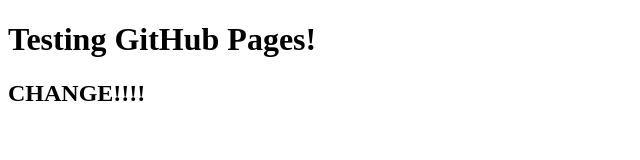
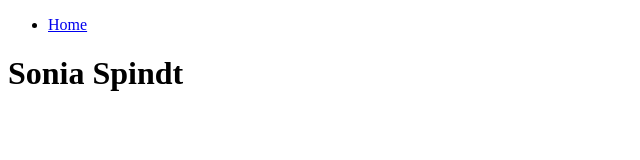
Before and after one commit to Spindt/Spindt.github.io, a plain HTML site: page index.html in a window 1280 px wide. Shown: the whole page, without its empty margins (0-640 px from the left). Drawn offline with Linux system fonts and the light colour scheme.

Commit message:
New change

```diff
--- a/index.html
+++ b/index.html
@@ -4,7 +4,9 @@
 
     </head>
     <body>
-        <h1>Testing GitHub Pages!</h1>
-        <h2>CHANGE!!!!</h2>
+        <ul>
+            <li><a href="index.html">Home</a></li>
+        </ul>
+        <h1>Sonia Spindt</h1>
     </body>
 </html>
```
